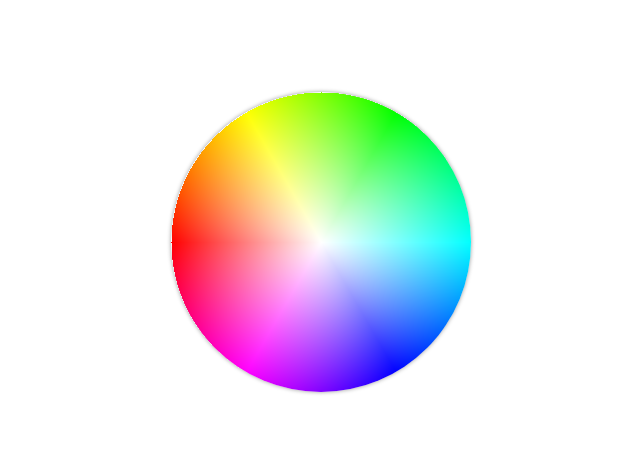
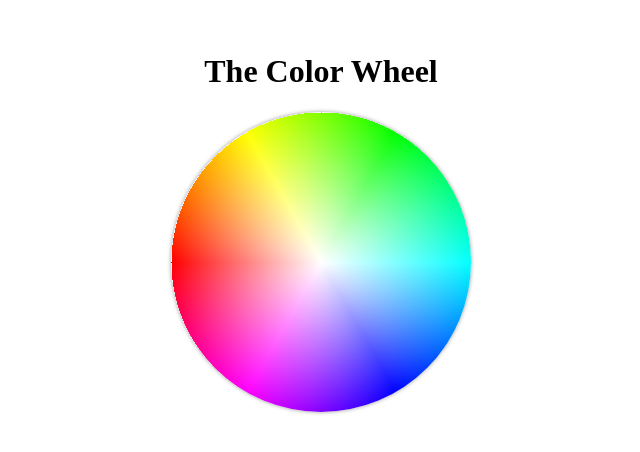
Before and after one commit to Rosalina1309/color-wheel, an Angular app: page / in a window 1280 px wide. Shown: the part 168-620 px from the top of the page, without its empty margins (319-959 px from the left). Built offline with nearby package versions, Linux system fonts and the light colour scheme.

Commit message:
chore: adjust a bit in the style and html

```diff
--- a/src/components/color-wheel/color-wheel.component.html
+++ b/src/components/color-wheel/color-wheel.component.html
@@ -1,5 +1,6 @@
 <div class="color-wheel-container">
     <div id="inside-component">
+        <h1>The Color Wheel</h1>
         <canvas #canvas (click)="onClick($event)"></canvas>
         <br/>
         <ng-container *ngIf="rgbResult && !isHexAsked">
--- a/src/components/color-wheel/color-wheel.component.scss
+++ b/src/components/color-wheel/color-wheel.component.scss
@@ -3,7 +3,7 @@
     display: flex;
     justify-content: center;
     align-items: center;
-    margin-top: 260px;
+    margin-top: 200px;
   }
 
   #inside-component {
```
